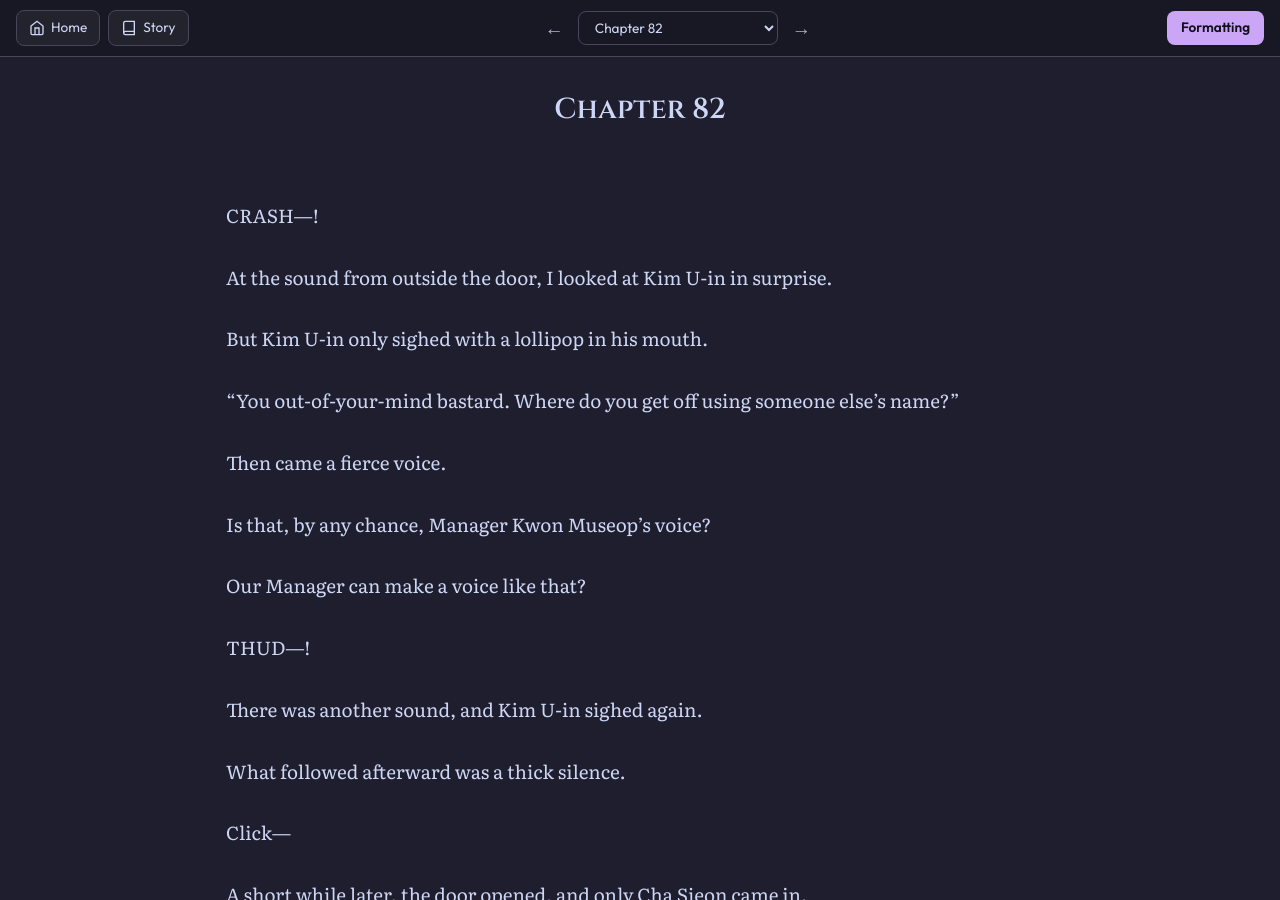
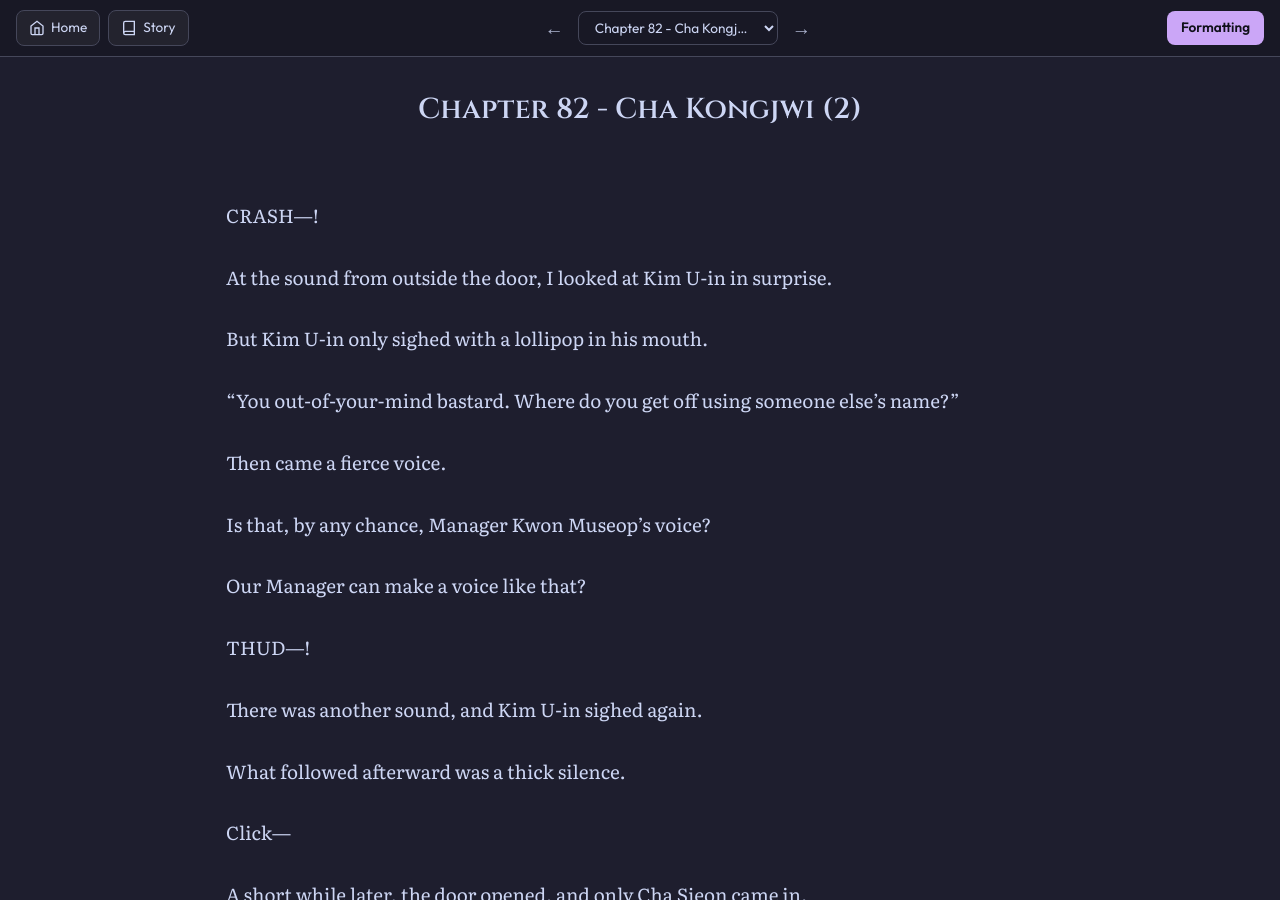
Before and after one commit to soleumn/soleumn.github.io, a Jekyll site: the page built from _chapters/esg/ch82.md, in a window 1280 px wide and 900 px high. Built offline with Jekyll 4.4.1, drawn with Linux system fonts in a browser that asks for light colours; comment, search, counter and statistics services are not loaded.

Commit message:
Update ch82.md

```diff
--- a/_chapters/esg/ch82.md
+++ b/_chapters/esg/ch82.md
@@ -1,5 +1,5 @@
 ---
-title: "Chapter 82"
+title: "Chapter 82 - Cha Kongjwi (2)"
 categories: esg
 capitulo: 82
 ---
```
